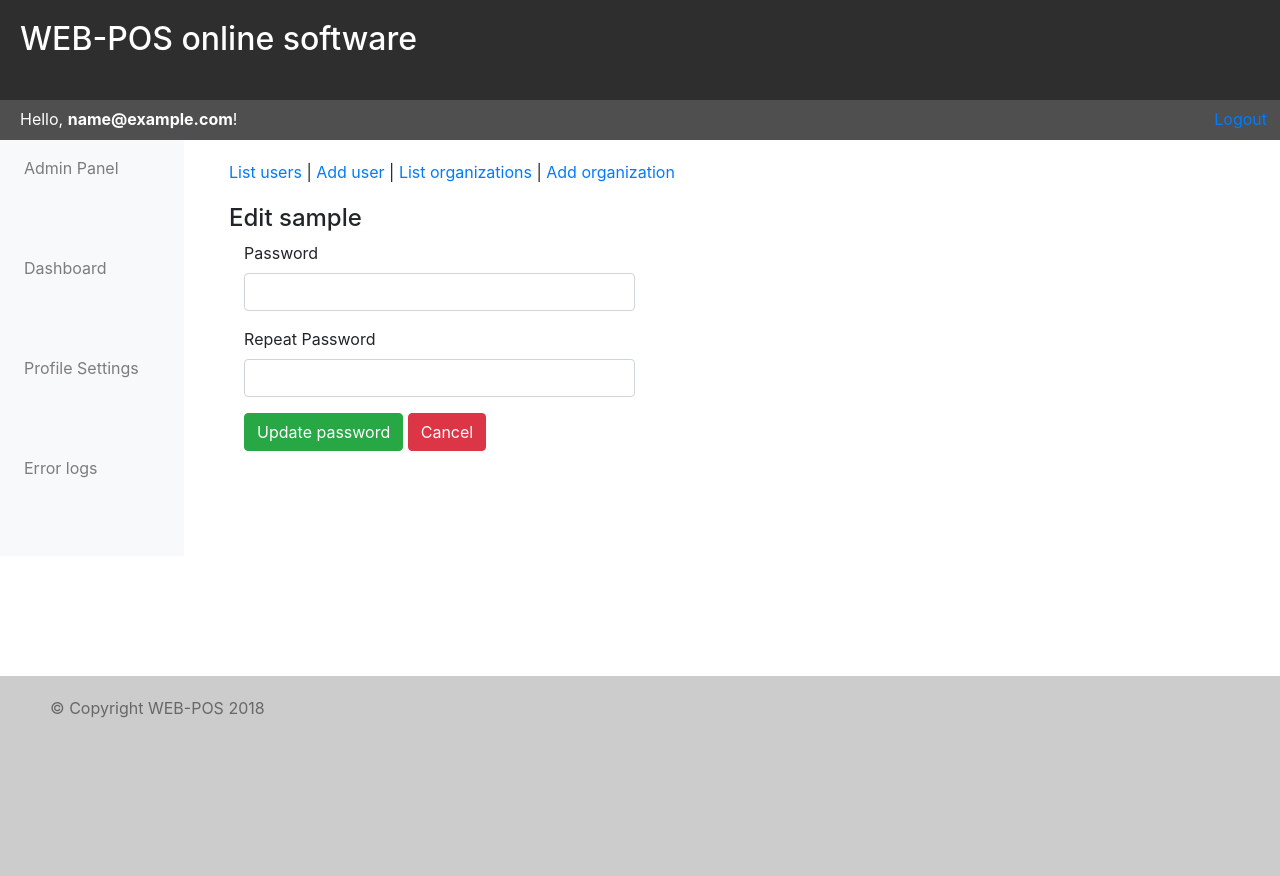
After one commit to sah1l/flask-dashboard, a Flask app: page /admin_panel/edit_user/1/password in a window 1280 px wide. The commit adds this page. Run offline with Flask 2, Linux system fonts and the light colour scheme; a user stored in the database is signed in; tables that the repository leaves empty hold one stand-in row (values such as "Sample post"); some libraries are stand-ins or nearby versions.

Commit message:
Added password updating, create user form inheritance

```diff
--- a/app/mod_admin/controllers.py
+++ b/app/mod_admin/controllers.py
@@ -1,10 +1,10 @@
-from flask import Blueprint, request, flash, redirect, url_for, render_template
+from flask import Blueprint, redirect, url_for, render_template
 from flask_login import current_user
 
 from app import session_maker
-from app.models import Organization, users_orgs_association_table
+from app.models import Organization
 from app.mod_auth.models import User
-from app.mod_admin.forms import OrgCreateForm, UserCreateForm, UserEditForm, UserEmailEditForm
+from app.mod_admin.forms import OrgCreateForm, UserCreateForm, UserInfoForm, EmailForm, PasswordForm
 
 # define Blueprint for admin module
 mod_admin = Blueprint('admin', __name__, url_prefix='/admin_panel')
@@ -16,11 +16,9 @@ def check_authenticated_user():
     Restrict access to admin panel to non-admin users
     """
     if not current_user.is_authenticated:  # user is not authenticated
-        flash("User is not recognized!")
         return redirect(url_for("auth.login"))
     else:
         if not current_user.is_admin:  # user is not admin
-            flash("You don't have admin rights to view this page!")
             org_id = current_user.organizations[0].id
             return redirect(url_for("stats.show_today", org_id=org_id))
 
@@ -63,14 +61,14 @@ def add_user():
 
 @mod_admin.route("/edit_user/<user_id>", methods=["GET", "POST"])
 def edit_user(user_id):
-    form = UserEditForm()
+    form = UserInfoForm()
     session = session_maker()
     user = session.query(User).filter_by(id=user_id).first()
     orgs = session.query(Organization).all()
     form.organizations.choices = [(org.id, org.name) for org in orgs]
 
     if form.validate_on_submit():
-        user.username=form.username.data
+        user.username = form.username.data
         user.is_admin = form.is_admin.data
         orgs = []
 
@@ -85,9 +83,10 @@ def edit_user(user_id):
 
     return render_template("admin_panel/edit_user.html", form=form, user=user)
 
-@mod_admin.route("/edit_user/<user_id>/edit_email", methods=["GET", "POST"])
-def edit_user_email(user_id):
-    form = UserEmailEditForm()
+
+@mod_admin.route("/edit_user/<user_id>/email", methods=["GET", "POST"])
+def change_email(user_id):
+    form = EmailForm()
     session = session_maker()
     user = session.query(User).filter_by(id=user_id).first()
 
@@ -99,6 +98,20 @@ def edit_user_email(user_id):
 
     return render_template("admin_panel/edit_user_email.html", form=form, user=user)
 
+
+@mod_admin.route("/edit_user/<user_id>/password", methods=["GET", "POST"])
+def change_password(user_id):
+    form = PasswordForm()
+    session = session_maker()
+    user = session.query(User).filter_by(id=user_id).first()
+
+    if form.validate_on_submit():
+        user.set_password(form.password.data)
+        session.commit()
+        session.close()
+        return redirect(url_for("admin.show_panel"))
+
+    return render_template("admin_panel/edit_user_password.html", form=form, user=user)
 
 
 @mod_admin.route("/delete_user/<user_id>", methods=["GET", "POST"])
--- a/app/mod_admin/forms.py
+++ b/app/mod_admin/forms.py
@@ -7,23 +7,32 @@ from app.models import Organization
 from app.mod_auth.models import User
 
 
-class UserCreateForm(FlaskForm):
-    """
-    Registration form for new user
-    """
+class UserInfoForm(FlaskForm):
     username = StringField('Username', validators=[DataRequired()])
-    email = StringField('Email', validators=[DataRequired(), Email()])
-    password = PasswordField('Password', validators=[DataRequired(), Length(min=5, max=20)])
-    password2 = PasswordField('Repeat Password', validators=[DataRequired(), EqualTo('password')])
     is_admin = BooleanField('Is Admin', default=False)
     organizations = SelectMultipleField('Organizations',
                                         widget=widgets.TableWidget(with_table_tag=True),
                                         option_widget=widgets.CheckboxInput(),
                                         coerce=int)
-    # organizations = QuerySelectField(query_factory=Organization.objects.all,
-    #                                  get_pk=lambda u: u.id,
-    #                                  get_label=lambda u: u.username)
-    submit = SubmitField('Save')
+    submit = SubmitField('Update')
+
+
+class EmailForm(FlaskForm):
+    email = StringField('Email', validators=[DataRequired(), Email()])
+    submit = SubmitField('Update email')
+
+
+class PasswordForm(FlaskForm):
+    password = PasswordField('Password', validators=[DataRequired(), Length(min=5, max=20)])
+    password2 = PasswordField('Repeat Password', validators=[DataRequired(), EqualTo('password')])
+    submit = SubmitField('Update password')
+
+
+class UserCreateForm(UserInfoForm, EmailForm, PasswordForm):
+    """
+    Registration form for new user
+    """
+    submit = SubmitField('Add user')
 
     def __init__(self, *args, **kwargs):
         FlaskForm.__init__(self, *args, **kwargs)
@@ -39,32 +48,6 @@ class UserCreateForm(FlaskForm):
         if user:
             self.email.errors.append("This email is already taken.")
             session.close()
-            return False
-
-        return True
-
-
-class UserEditForm(FlaskForm):
-    username = StringField('Username', validators=[DataRequired()])
-    is_admin = BooleanField('Is Admin', default=False)
-    organizations = SelectMultipleField('Organizations',
-                                        widget=widgets.TableWidget(with_table_tag=True),
-                                        option_widget=widgets.CheckboxInput(),
-                                        coerce=int)
-    submit = SubmitField('Save')
-
-
-class UserEmailEditForm(FlaskForm):
-    email = StringField('Email', validators=[DataRequired(), Email()])
-    submit = SubmitField('Save')
-
-    def __init__(self, *args, **kwargs):
-        FlaskForm.__init__(self, *args, **kwargs)
-        self.org = None
-
-    def validate(self):
-        rv = FlaskForm.validate(self)
-        if not rv:
             return False
 
         return True
--- a/app/templates/admin_panel/edit_user.html
+++ b/app/templates/admin_panel/edit_user.html
@@ -1,7 +1,8 @@
 {% extends "admin_panel/base.html" %}
 
 {% block content %}
-    <a href="{{ url_for("admin.edit_user_email", user_id=user.id) }}">Change email</a>
+    <a href="{{ url_for("admin.change_email", user_id=user.id) }}">Change email</a> |
+    <a href="{{ url_for("admin.change_password", user_id=user.id) }}">Change password</a>
     <div class="edit-user-block col-lg-12">
         <h4>Edit {{ user.username }}</h4>
         <form action="" method="post" class="form-horizontal" role="form">
--- /dev/null
+++ b/app/templates/admin_panel/edit_user_password.html
@@ -0,0 +1,28 @@
+{% extends "admin_panel/base.html" %}
+
+{% block content %}
+    <div class="edit-user-block col-lg-12">
+        <h4>Edit {{ user.username }}</h4>
+        <form action="" method="post" class="form-horizontal" role="form">
+            {{ form.hidden_tag() }}
+            <div class="form-group">
+                {{ form.password.label(class="col-lg-2") }}
+                <div class="col-lg-5">{{ form.password(size=32, class="form-control") }}</div>
+                {% for error in form.password.errors %}
+                    <span class="error">{{ error }}</span>
+                {% endfor %}
+            </div>
+            <div class="form-group">
+                {{ form.password2.label(class="col-lg-2") }}
+                <div class="col-lg-5">{{ form.password2(size=32, class="form-control") }}</div>
+                {% for error in form.password2.errors %}
+                    <span class="error">{{ error }}</span>
+                {% endfor %}
+            </div>
+            <div class="submit-panel">
+                {{ form.submit(class="btn btn-success") }}
+                <a class="btn btn-danger" href="{{ url_for("admin.show_panel") }}">Cancel</a>
+            </div>
+        </form>
+    </div>
+{% endblock %}
```
